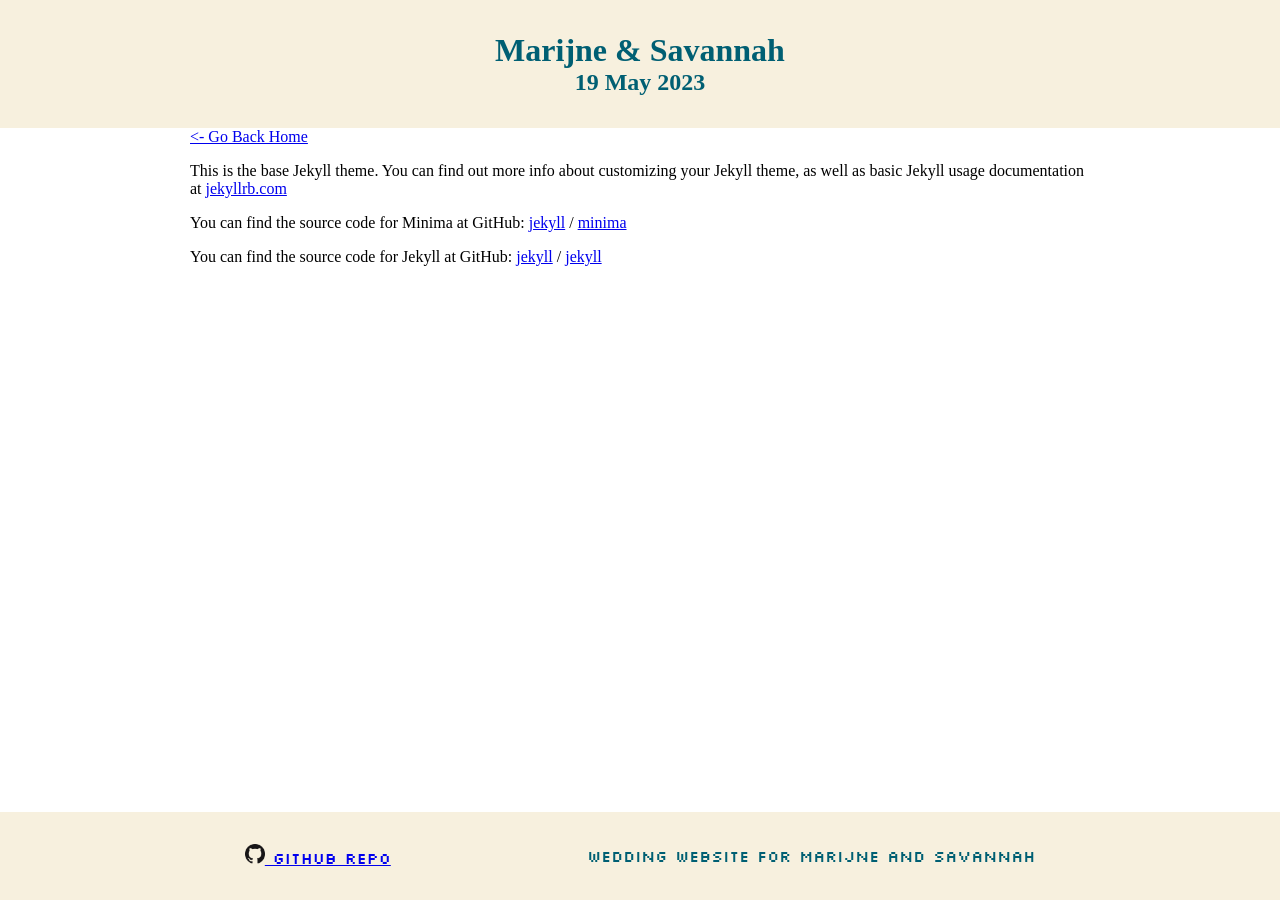
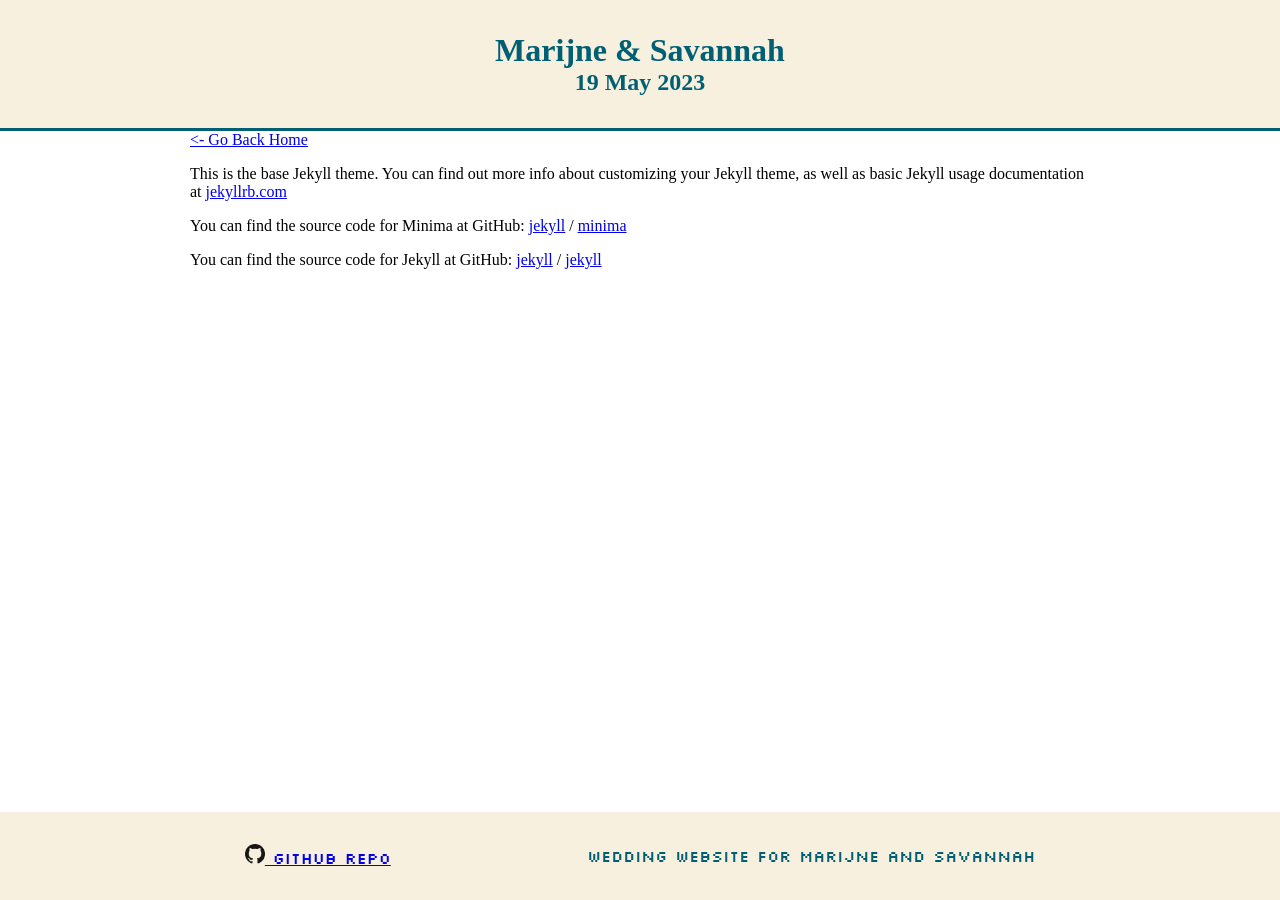
Before and after one commit to schijns-fischer-wedding/schijns-fischer-wedding.github.io, a Jekyll site: the page built from about.markdown, in a window 1280 px wide. Built offline with Jekyll 4.4.1, drawn with Linux system fonts in a browser that asks for light colours; some web fonts are replaced.

Commit message:
insert color bar

```diff
--- a/_layouts/page.html
+++ b/_layouts/page.html
@@ -4,6 +4,7 @@
   <body>
     <div class='wedding-website'>
       {% include header.html %}
+      <div class='color-bar'></div>
       <main>
         <div class='content'>
           <div>
```
